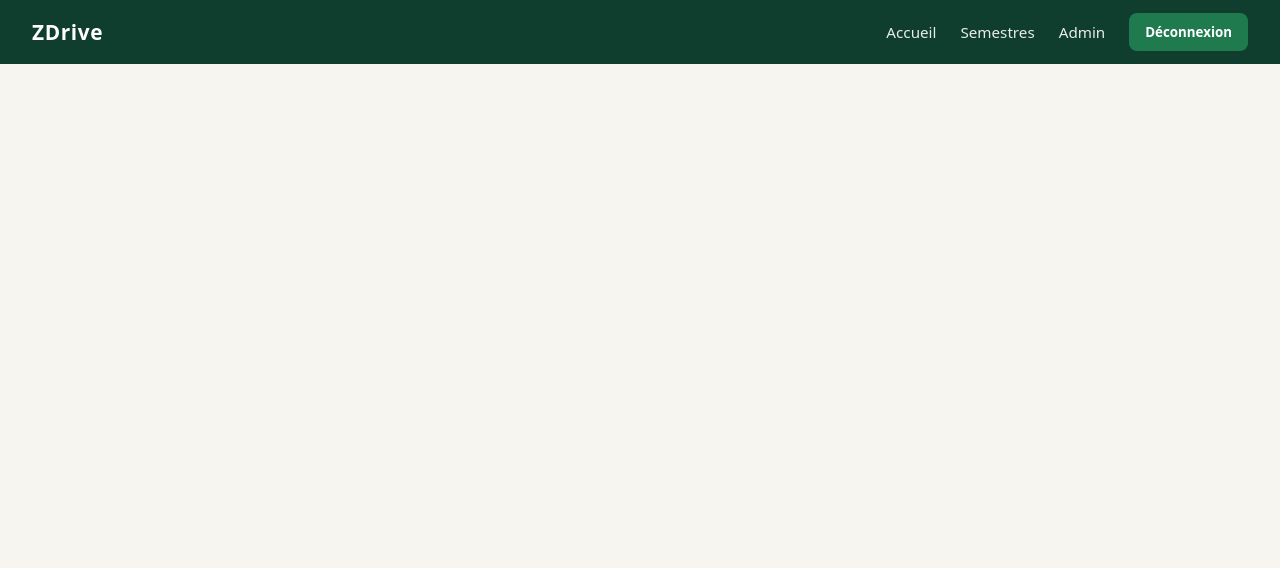
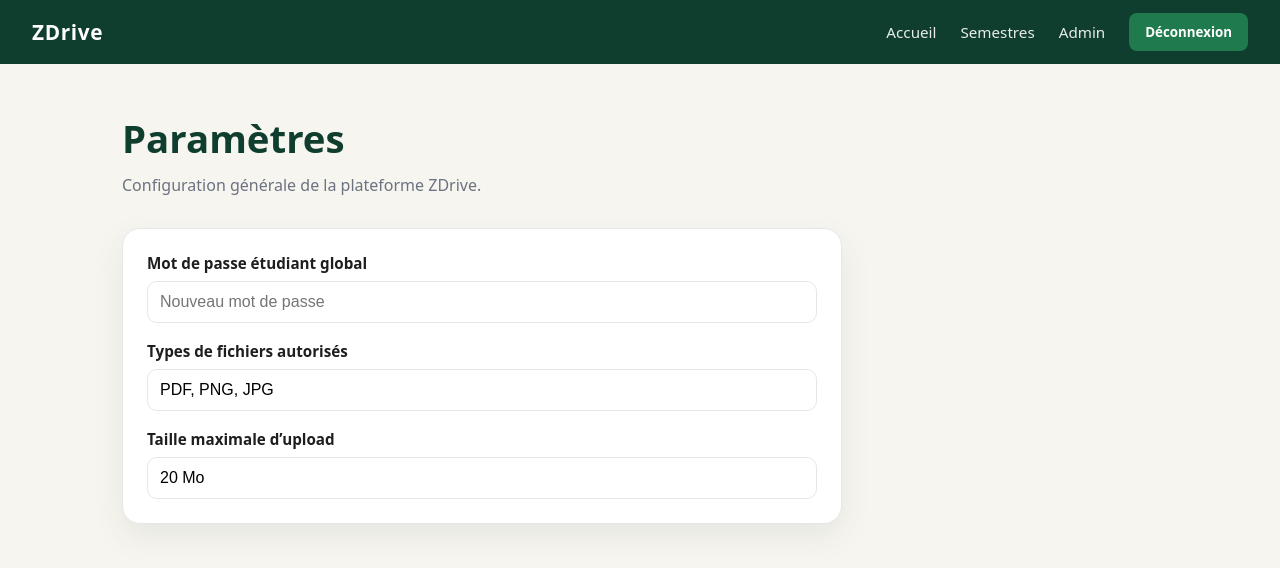
Before and after one commit to Andaloussi212/ZDrive, a React app in the folder frontend/: page /admin/settings in a window 1280 px wide. Shown: the top 568 px of the page. Built offline with nearby package versions, Linux system fonts and the light colour scheme; the HTML template or start-up script is replaced by a standard one.

Commit message:
ajout de la page de setting pour l'admin

```diff
--- a/frontend/src/App.jsx
+++ b/frontend/src/App.jsx
@@ -10,6 +10,7 @@ import HomePage from './pages/HomePage';
 import AdminDashboardPage from './pages/AdminDashboardPage';
 import AdminResourcesPage from './pages/AdminResourcesPage';
 import AdminNewResourcePage from './pages/AdminNewResourcePage';
+import AdminSettingsPage from './pages/AdminSettingsPage';
 
 function App() {
   return (
@@ -25,6 +26,7 @@ function App() {
         <Route path="/admin" element={<AdminDashboardPage />} />
         <Route path="/admin/resources" element={<AdminResourcesPage />} />
         <Route path="/admin/resources/new" element={<AdminNewResourcePage />} />
+        <Route path="/admin/settings" element={<AdminSettingsPage />} />
       </Routes>
     </BrowserRouter>
   );
--- /dev/null
+++ b/frontend/src/pages/AdminSettingsPage.jsx
@@ -0,0 +1,42 @@
+function AdminSettingsPage() {
+  return (
+    <main className="admin-page">
+      <header className="page-header">
+        <h1>Paramètres</h1>
+        <p>Configuration générale de la plateforme ZDrive.</p>
+      </header>
+
+      <section className="admin-form-card">
+        <form className="admin-form">
+          <div className="form-group">
+            <label htmlFor="studentPassword">
+              Mot de passe étudiant global
+            </label>
+            <input
+              type="password"
+              id="studentPassword"
+              placeholder="Nouveau mot de passe"
+            />
+          </div>
+
+          <div className="form-group">
+            <label htmlFor="allowedTypes">Types de fichiers autorisés</label>
+            <input
+              type="text"
+              id="allowedTypes"
+              value="PDF, PNG, JPG"
+              readOnly
+            />
+          </div>
+
+          <div className="form-group">
+            <label htmlFor="maxUploadSize">Taille maximale d’upload</label>
+            <input type="text" id="maxUploadSize" value="20 Mo" readOnly />
+          </div>
+        </form>
+      </section>
+    </main>
+  );
+}
+
+export default AdminSettingsPage;
```
